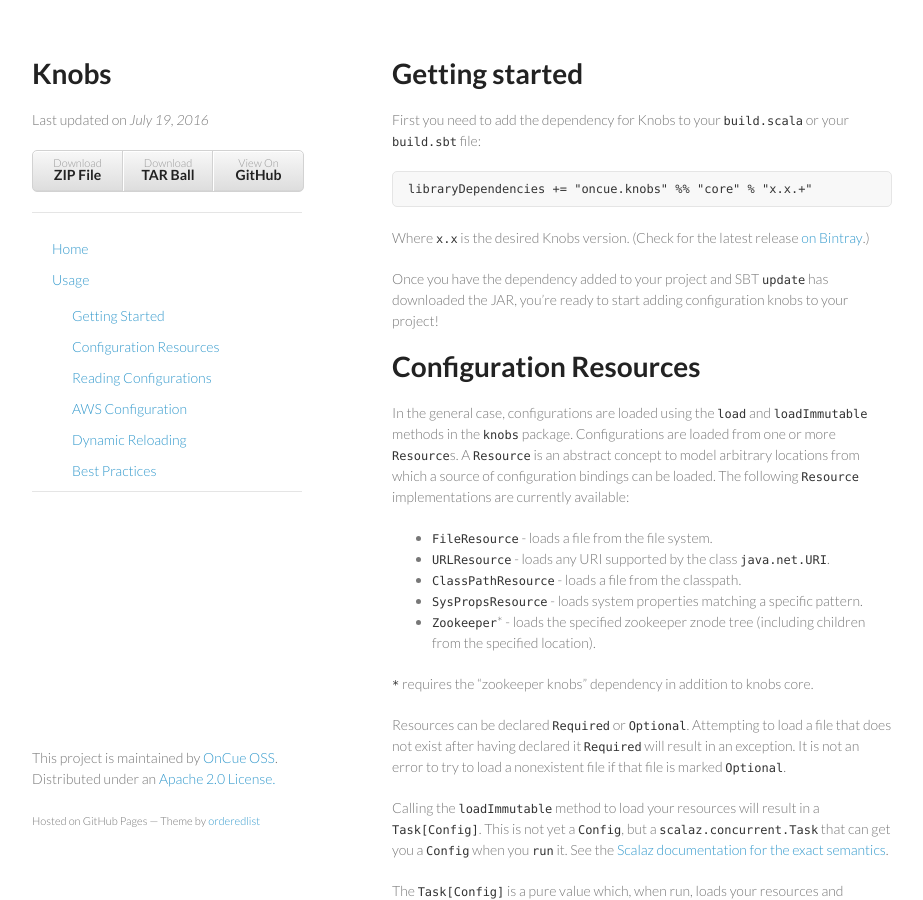
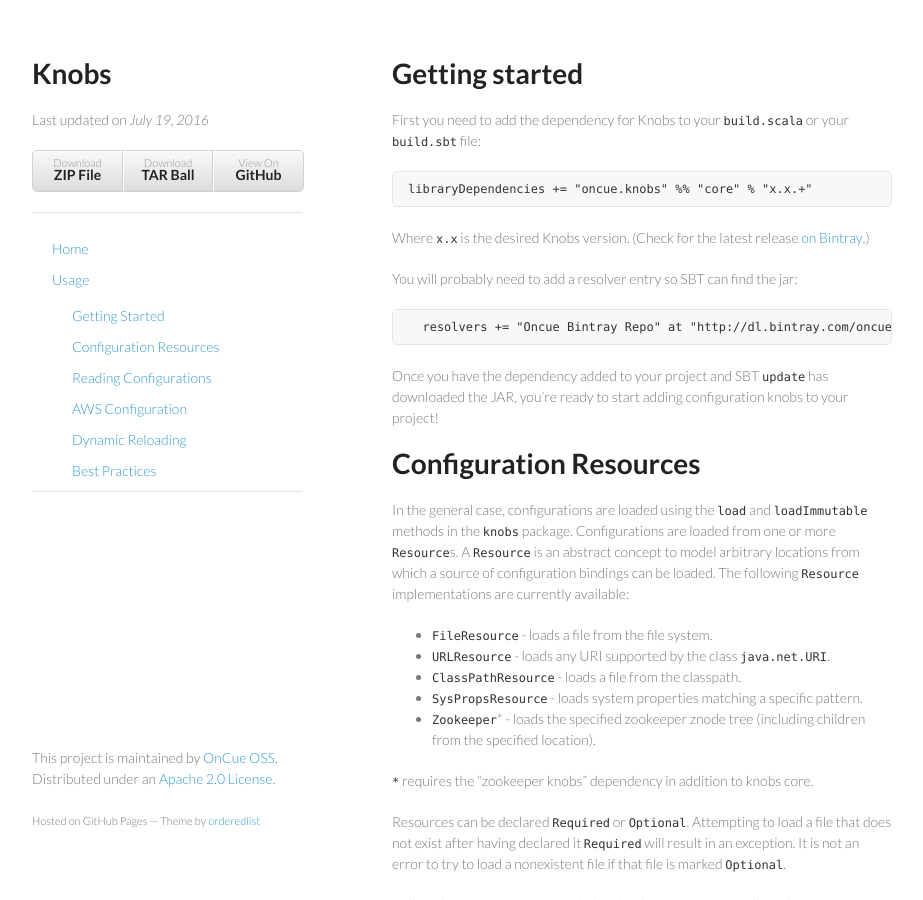
Before and after one commit to Verizon/knobs, a Jekyll site: the page built from usage.md, in a window 1280 px wide and 900 px high. Shown: the whole window, without its empty margins (178-1101 px from the left). Built offline with Jekyll 4.4.1, drawn with Linux system fonts in a browser that asks for light colours; Markdown is read by kramdown in place of the engine named in the settings; part of the change alters nothing that is shown; some of the changed text lies outside the part shown.

Commit message:
updated site

`````diff
--- a/usage.md
+++ b/usage.md
@@ -15,6 +15,12 @@ libraryDependencies += "oncue.knobs" %% "core" % "x.x.+"
 ````
 
 Where `x.x` is the desired Knobs version. (Check for the latest release [on Bintray](https://bintray.com/oncue/releases/knobs/view).)
+
+You will probably need to add a resolver entry so SBT can find the jar:
+
+````
+  resolvers += "Oncue Bintray Repo" at "http://dl.bintray.com/oncue/releases"
+````
 
 Once you have the dependency added to your project and SBT `update` has downloaded the JAR, you're ready to start adding configuration knobs to your project!
 
@@ -51,7 +57,7 @@ import scalaz.concurrent.Task
 
 scala> val cfg: Task[Config] = knobs.loadImmutable(
      |   Required(ClassPathResource("foo.cfg")) :: Nil)
-cfg: scalaz.concurrent.Task[knobs.Config] = scalaz.concurrent.Task@5815f77a
+cfg: scalaz.concurrent.Task[knobs.Config] = scalaz.concurrent.Task@2c29d41c
 ```
 
 This of course assumes that the `foo.cfg` file is located in the root of the classpath (`/`). If you had a file that was not in the root, you could simply do something like:
@@ -65,7 +71,7 @@ import scalaz.concurrent.Task
 
 scala> val cfg: Task[Config] = knobs.loadImmutable(
      |   	Required(ClassPathResource("subfolder/foo.cfg")) :: Nil)
-cfg: scalaz.concurrent.Task[knobs.Config] = scalaz.concurrent.Task@6aac7643
+cfg: scalaz.concurrent.Task[knobs.Config] = scalaz.concurrent.Task@15d3f876
 ```
 
 Classpath resources are immutable and aren't intended to be reloaded in the general case. You can technically reload them, but this has no effect unless you're using a custom ClassLoader or employing some classpath tricks. Usually the classpath resource will exist inside your application JAR at deployment time and won't change at runtime.
@@ -86,7 +92,7 @@ import scalaz.concurrent.Task
 
 scala> val cfg: Task[Config] = knobs.loadImmutable(
      |   	Required(FileResource(new File("/path/to/foo.cfg"))) :: Nil)
-cfg: scalaz.concurrent.Task[knobs.Config] = scalaz.concurrent.Task@dadfa91
+cfg: scalaz.concurrent.Task[knobs.Config] = scalaz.concurrent.Task@4bd23b9a
 ```
 
 On-disk files can be reloaded. [See below](#reloading) for information about reloading configurations.
@@ -104,7 +110,7 @@ import scalaz.concurrent.Task
 
 scala> val cfg: Task[Config] = knobs.loadImmutable(
      |   	Required(SysPropsResource(Prefix("oncue"))) :: Nil)
-cfg: scalaz.concurrent.Task[knobs.Config] = scalaz.concurrent.Task@1d820e8c
+cfg: scalaz.concurrent.Task[knobs.Config] = scalaz.concurrent.Task@6356500a
 ```
 
 System properties are just key/value pairs, and *Knobs* provides a couple of different `Pattern`s that you can use to match on the key name:
@@ -216,7 +222,7 @@ scala> // load some configuration
      |   Required(FileResource(new File("someFile.cfg")) or
      |   ClassPathResource("someName.cfg")) :: Nil
      | )
-config: scalaz.concurrent.Task[knobs.Config] = scalaz.concurrent.Task@3b2ec70b
+config: scalaz.concurrent.Task[knobs.Config] = scalaz.concurrent.Task@8d584e0
 
 scala> case class Connection(usr: String, pwd: String, port:Option[Int])
 defined class Connection
@@ -229,7 +235,7 @@ scala> // do something with it
      |     pwd = cfg.require[String]("db.password")
      |     port = cfg.lookup[Int]("db.port")
      |   } yield Connection(usr, pwd, port)
-connection: scalaz.concurrent.Task[Connection] = scalaz.concurrent.Task@73a26f9f
+connection: scalaz.concurrent.Task[Connection] = scalaz.concurrent.Task@60dc36e5
 ```
 
 There are two different ways of looking up a configuration value in this example:
@@ -266,13 +272,13 @@ You can subscribe to notifications of changes to the configuration with the `sub
 
 ```scala
 scala> val cfg: Task[MutableConfig] = load(Required(FileResource(new File("someFile.cfg"))) :: Nil)
-cfg: scalaz.concurrent.Task[knobs.MutableConfig] = scalaz.concurrent.Task@5e6f7ab2
+cfg: scalaz.concurrent.Task[knobs.MutableConfig] = scalaz.concurrent.Task@5d75d80c
 
-scala> cfg.flatMap(_.subscribe (Pattern("somePrefix.*"), {
+scala> cfg.flatMap(_.subscribe (Prefix("somePrefix.*"), {
      |   case (n, None) => Task { println(s"The parameter $n was removed") }
      |   case (n, Some(v)) => Task { println(s"The parameter $n has a new value: $v") }
      | }))
-res2: scalaz.concurrent.Task[Unit] = scalaz.concurrent.Task@c5a7830
+res2: scalaz.concurrent.Task[Unit] = scalaz.concurrent.Task@71162c32
 ```
 
 You can also get a stream of changes with `changes(p)` where `p` is some `Pattern` (either a `prefix` or an `exact` pattern). This gives you a [scalaz-stream](http://github.com/scalaz/scalaz-stream) `Process[Task, (Name, Option[CfgValue])]` of configuration bindings that match the pattern.
@@ -286,13 +292,13 @@ If you're running *Knobs* from within an application that is hosted on AWS, you'
 ```scala
 scala> val c1: Task[Config] =
      |   loadImmutable(Required(FileResource(new File("someFile"))) :: Nil)
-c1: scalaz.concurrent.Task[knobs.Config] = scalaz.concurrent.Task@6a720b0a
+c1: scalaz.concurrent.Task[knobs.Config] = scalaz.concurrent.Task@8a04e0d
 
 scala> val cfg = for {
      |   a <- c1
      |   b <- aws.config
      | } yield a ++ b
-cfg: scalaz.concurrent.Task[knobs.Config] = scalaz.concurrent.Task@2c5bd592
+cfg: scalaz.concurrent.Task[knobs.Config] = scalaz.concurrent.Task@ac81fba
 ```
 
 This simple statement adds the following configuration keys to the in-memory configuration:
`````
